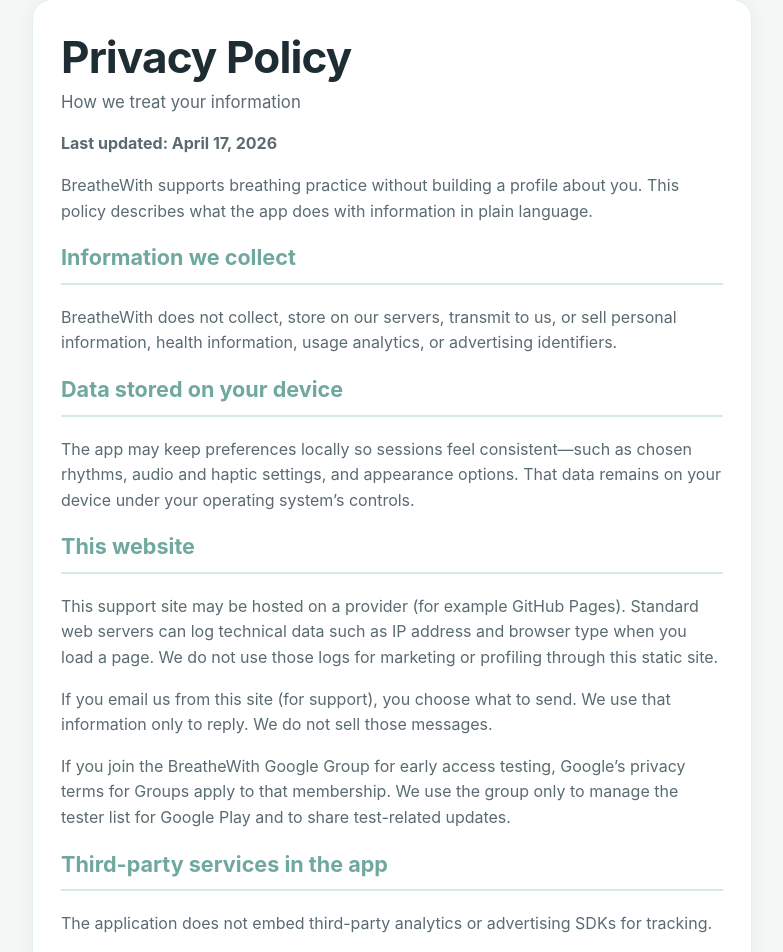
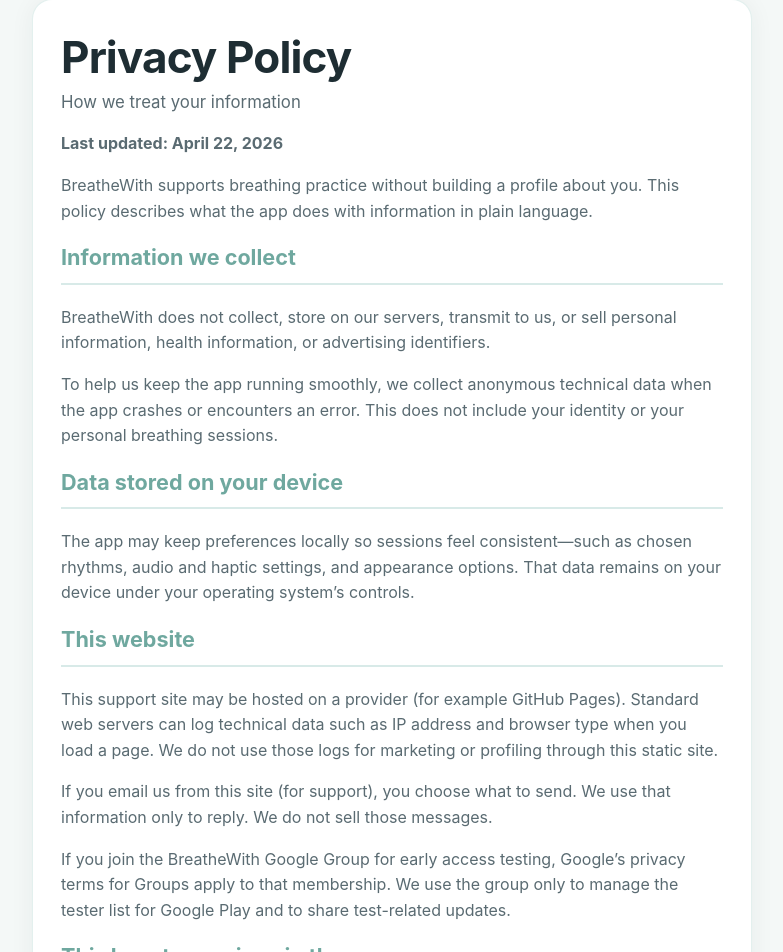
Before and after one commit to d108/breathewith-app-support, an Angular app: page /privacy in a window 1280 px wide. Shown: the part 451-1403 px from the top of the page, without its empty margins (248-1031 px from the left). Built offline with nearby package versions, Linux system fonts and the light colour scheme.

Commit message:
update privacy policy

```diff
--- a/src/app/pages/privacy/privacy.component.ts
+++ b/src/app/pages/privacy/privacy.component.ts
@@ -19,11 +19,12 @@ import { CommonModule } from '@angular/common';
       <section class="card policy-section">
         <h1 class="policy-title">Privacy Policy</h1>
         <p class="policy-tagline">How we treat your information</p>
-        <p class="policy-meta"><strong>Last updated: April 17, 2026</strong></p>
+        <p class="policy-meta"><strong>Last updated: April 22, 2026</strong></p>
         <p>BreatheWith supports breathing practice without building a profile about you. This policy describes what the app does with information in plain language.</p>
 
         <h2>Information we collect</h2>
-        <p>BreatheWith does not collect, store on our servers, transmit to us, or sell personal information, health information, usage analytics, or advertising identifiers.</p>
+        <p>BreatheWith does not collect, store on our servers, transmit to us, or sell personal information, health information, or advertising identifiers.</p>
+        <p>To help us keep the app running smoothly, we collect anonymous technical data when the app crashes or encounters an error. This does not include your identity or your personal breathing sessions.</p>
 
         <h2>Data stored on your device</h2>
         <p>The app may keep preferences locally so sessions feel consistent—such as chosen rhythms, audio and haptic settings, and appearance options. That data remains on your device under your operating system’s controls.</p>
@@ -34,7 +35,8 @@ import { CommonModule } from '@angular/common';
         <p>If you join the BreatheWith Google Group for early access testing, Google’s privacy terms for Groups apply to that membership. We use the group only to manage the tester list for Google Play and to share test-related updates.</p>
 
         <h2>Third-party services in the app</h2>
-        <p>The application does not embed third-party analytics or advertising SDKs for tracking.</p>
+        <p>We use <strong>Firebase Crashlytics</strong> (provided by Google) to help us find and fix bugs. When the app crashes, it sends a report with technical details about your device (like model and OS version) and what the app was doing at the time. We use this only for troubleshooting, not for marketing or tracking.</p>
+        <p>The application does not embed advertising SDKs.</p>
 
         <h2>Children’s privacy</h2>
         <p>Because we do not knowingly collect personal information through the app, we do not knowingly collect personal information from children.</p>
```
